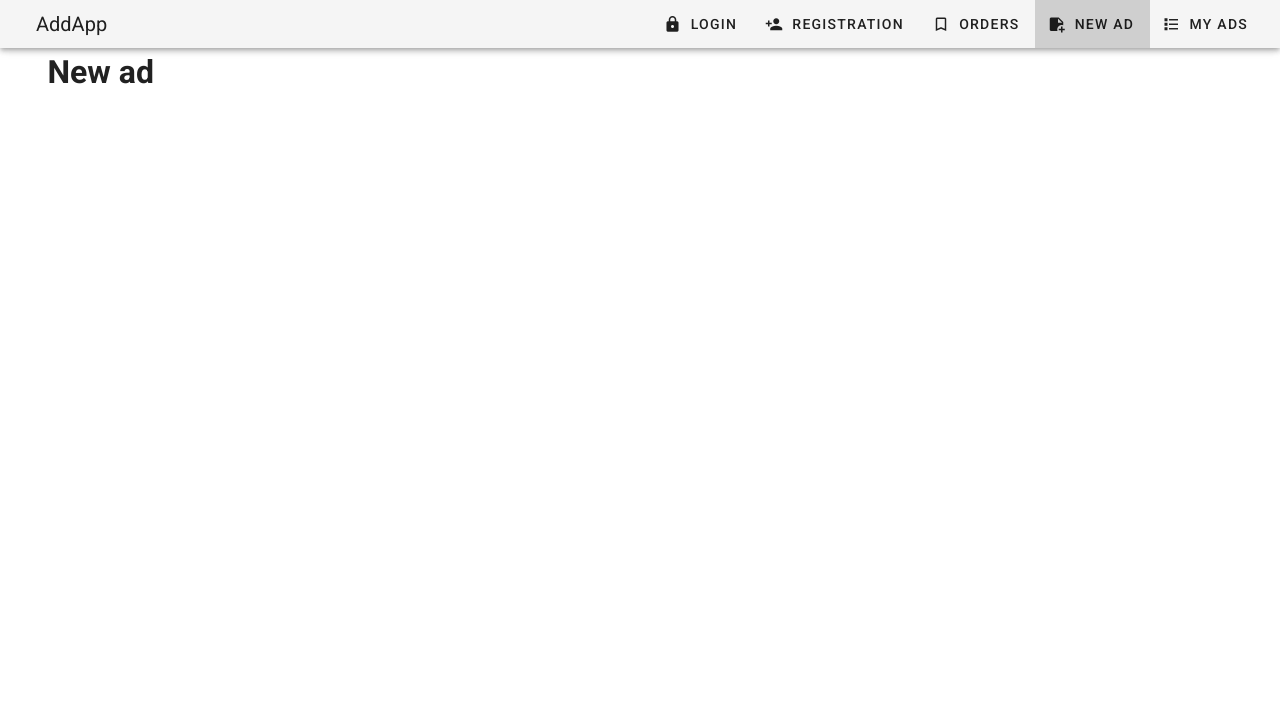
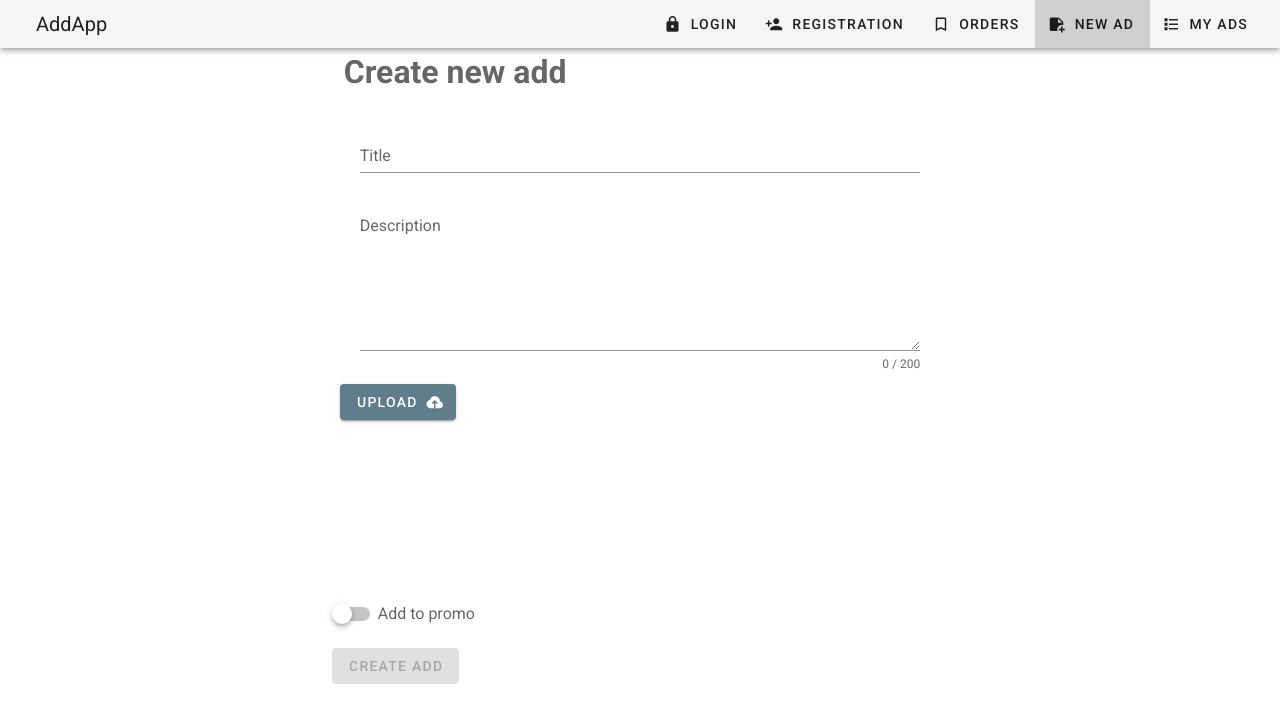
Before and after one commit to ValentinAlekhin/vue-course, a Vue app: page /new in a window 1280 px wide. Shown: the top 722 px of the page. Built offline with nearby package versions, Linux system fonts and the light colour scheme.

Commit message:
Create New Add page

```diff
--- a/src/views/ads/NewAd.vue
+++ b/src/views/ads/NewAd.vue
@@ -1,15 +1,111 @@
 <template>
   <v-container>
     <v-layout row>
-      <v-flex xs12>
-        <h1>New ad</h1>
+      <v-flex xs12 sm6 offset-sm-3>
+        <h1 class="text--secondary mb-3">Create new add</h1>
+
+        <form>
+          <v-card-text>
+            <v-text-field
+              v-model="title"
+              type="text"
+              :error-messages="titleErrors"
+              label="Title"
+              required
+              @blur="$v.title.$touch()"
+            />
+
+            <v-textarea
+              v-model="description"
+              type="text"
+              :error-messages="descriptionErrors"
+              label="Description"
+              required
+              :counter="200"
+              multi-line
+              @blur="$v.description.$touch()"
+            />
+          </v-card-text>
+          <v-layout row>
+            <v-flex xs12>
+              <v-btn color="blue-grey" class="ma-2 white--text mb-3">
+                Upload
+                <v-icon right dark>
+                  mdi-cloud-upload
+                </v-icon>
+              </v-btn>
+            </v-flex>
+          </v-layout>
+          <v-layout row>
+            <v-flex>
+              <v-img src="" alt="" height="150" />
+            </v-flex>
+          </v-layout>
+          <v-layout row>
+            <v-flex>
+              <v-switch v-model="promo" label="Add to promo"></v-switch>
+            </v-flex>
+          </v-layout>
+          <v-layout row>
+            <v-flex>
+              <v-btn class="succsess" @click="createAdd" :disabled="$v.$invalid"
+                >Create add</v-btn
+              >
+            </v-flex>
+          </v-layout>
+        </form>
       </v-flex>
     </v-layout>
   </v-container>
 </template>
 
 <script>
+import { required, minLength, maxLength } from 'vuelidate/lib/validators'
+
 export default {
-  data: () => ({}),
+  data: () => ({
+    title: '',
+    description: '',
+    promo: false,
+  }),
+
+  validations: {
+    title: { required, minLen: minLength(4) },
+    description: {
+      required,
+      minLen: minLength(20),
+      maxLen: maxLength(200),
+    },
+  },
+
+  methods: {
+    createAdd() {
+      const ad = {
+        title: this.title,
+        description: this.description,
+        promo: this.promo,
+      }
+
+      console.log(ad)
+    },
+  },
+
+  computed: {
+    titleErrors() {
+      const errors = []
+      if (!this.$v.title.$dirty) return errors
+      !this.$v.title.minLen && errors.push('Min lenght is 4')
+      !this.$v.title.required && errors.push('Title is required')
+      return errors
+    },
+    descriptionErrors() {
+      const errors = []
+      if (!this.$v.description.$dirty) return errors
+      !this.$v.description.minLen && errors.push('Min lenght is 10')
+      !this.$v.description.maxLen && errors.push('Max lenght is 200')
+      !this.$v.description.required && errors.push('Title is required')
+      return errors
+    },
+  },
 }
 </script>
```
Also changed, not shown: package.json (+1 -11 lines).
